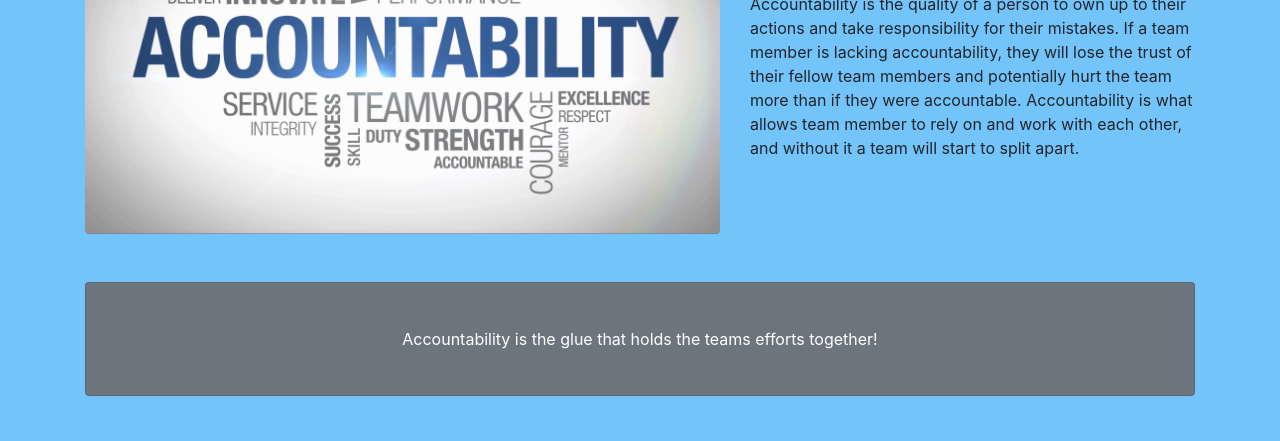
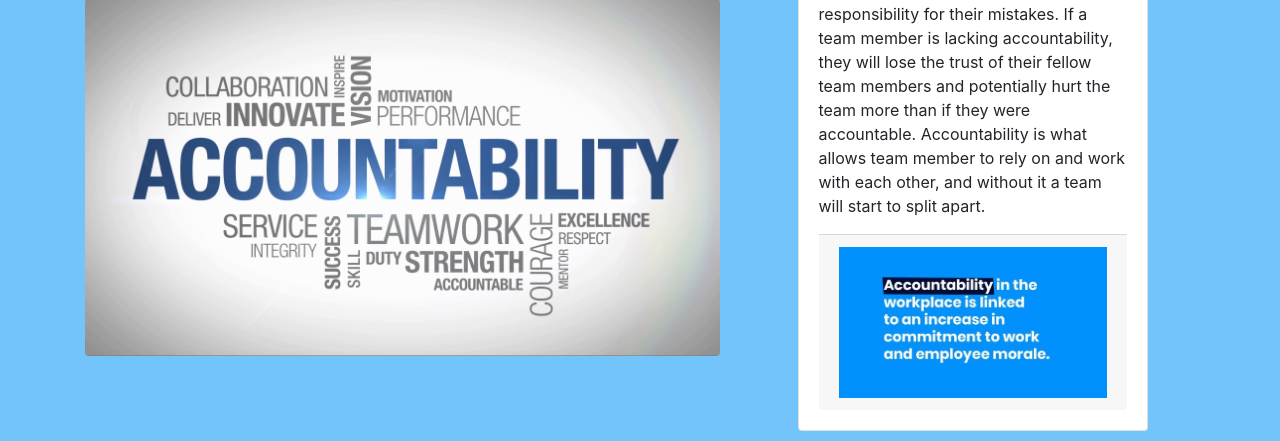
Before and after one commit to TravisAites/AccountabilityTeam, a website: page Accountability website/index.html in a window 1280 px wide. Shown: the part 227-668 px from the top of the page. Drawn offline with Linux system fonts and the light colour scheme.

Commit message:
Added content and images
Images added to some cards, First content-area made into a card

```diff
--- a/Accountability website/index.html
+++ b/Accountability website/index.html
@@ -64,22 +64,34 @@
         <!-- Heading Row -->
         <div class="row align-items-center my-5">
             <div class="col-lg-7">
-                    <img class="img-fluid rounded mb-4 mb-lg-0" src="images/6a.png" alt="">
+                <img class="img-fluid rounded mb-4 mb-lg-0" src="images/6a.png" alt="">
             </div>
             <!-- /.col-lg-8 -->
-            <div class="col-lg-5">
-                <h1 class="font-helvetica">Accountability</h1>
-                <p>Accountability is the quality of a person to own up to their actions and take responsibility for their mistakes. If a team member is lacking accountability, they will lose the trust of their fellow team members and potentially hurt the team more than if they were accountable. Accountability is what allows team member to rely on and work with each other, and without it a team will start to split apart.</p>
+            <div class="col-md-4 mb-5 mx-auto">
+                <div class="card h-100">
+                    <div class="card-body">
+
+                        <h1 class="font-helvetica">Accountability</h1>
+                        <p>Accountability is the quality of a person to own up to their actions and take responsibility for their mistakes. If a team member is lacking accountability, they will lose the trust of their fellow team members and potentially hurt the team more than if they were accountable. Accountability is what allows team member to rely on and work with each other, and without it a team will start to split apart.</p>
+
+                        <div class="card-footer">
+                            <img class="img-fluid" src="images/6c.jpg">
+                        </div>
+                    </div>
+
+                    <!-- /.col-md-4 -->
+                </div>
             </div>
-            <!-- /.col-md-4 -->
         </div>
         <!-- /.row -->
 
         <!-- Call to Action Well -->
         <div class="card text-white bg-secondary my-5 py-4 text-center">
             <div class="card-body">
+
                 <p class="text-white m-0">Accountability is the glue that holds the teams efforts together!</p>
-            </div>
+
+           </div>
         </div>
 
         <!-- Content Row -->
@@ -103,7 +115,7 @@
                         <p class="card-text">Accountability is the base of trust in business. If a person cannot be held accountable for their own actions, then that person is not trustworthy. By ensuring that your team and employees are held accountable, you can foster trust among the team as well as among potential business partners. Having accountable employees also creates an environment that can improve work culture. An accountable employee is also more likely to hand in higher-quality work.</p>
                     </div>
                     <div class="card-footer">
-
+                        <img class="img-fluid" src="images/6b.jpg">
                     </div>
                 </div>
             </div>
@@ -127,8 +139,8 @@
         <!-- /.row -->
 
     </div>
+
     <!-- /.container -->
-
     <!-- Footer -->
     <footer class="py-5 bg-dark">
         <div class="container">
```
